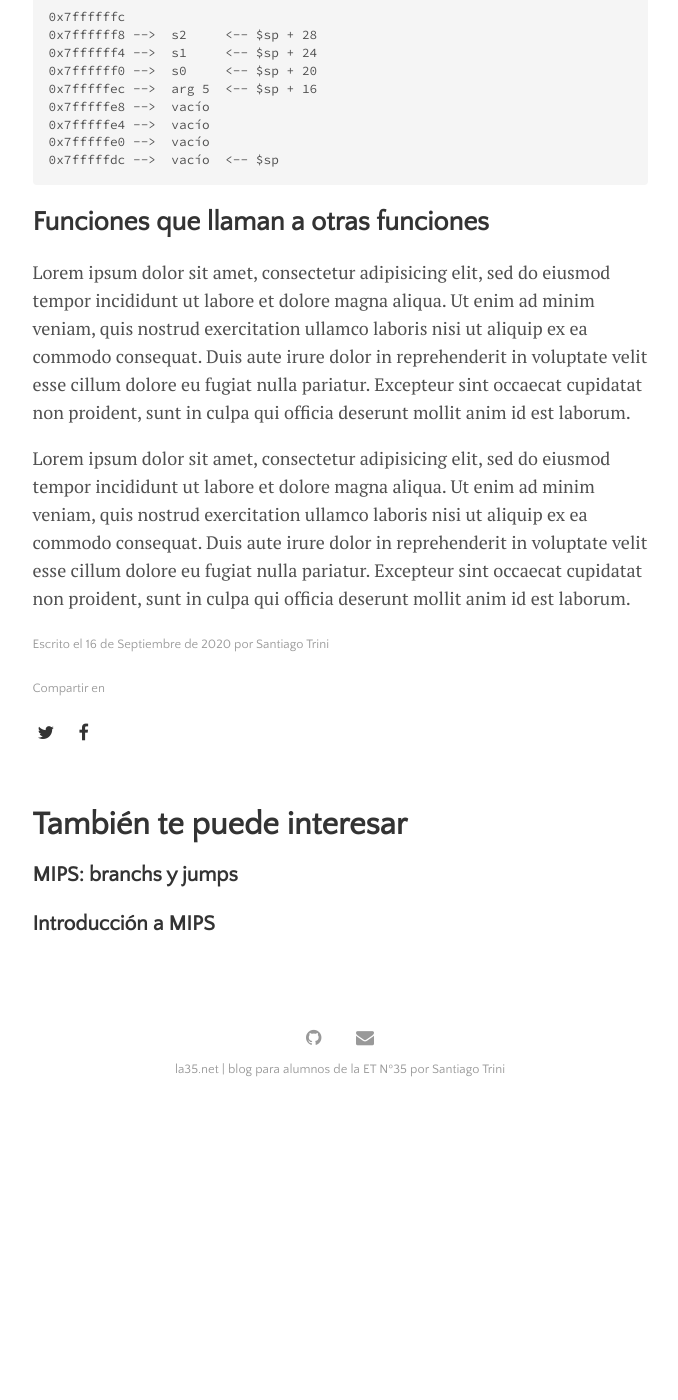
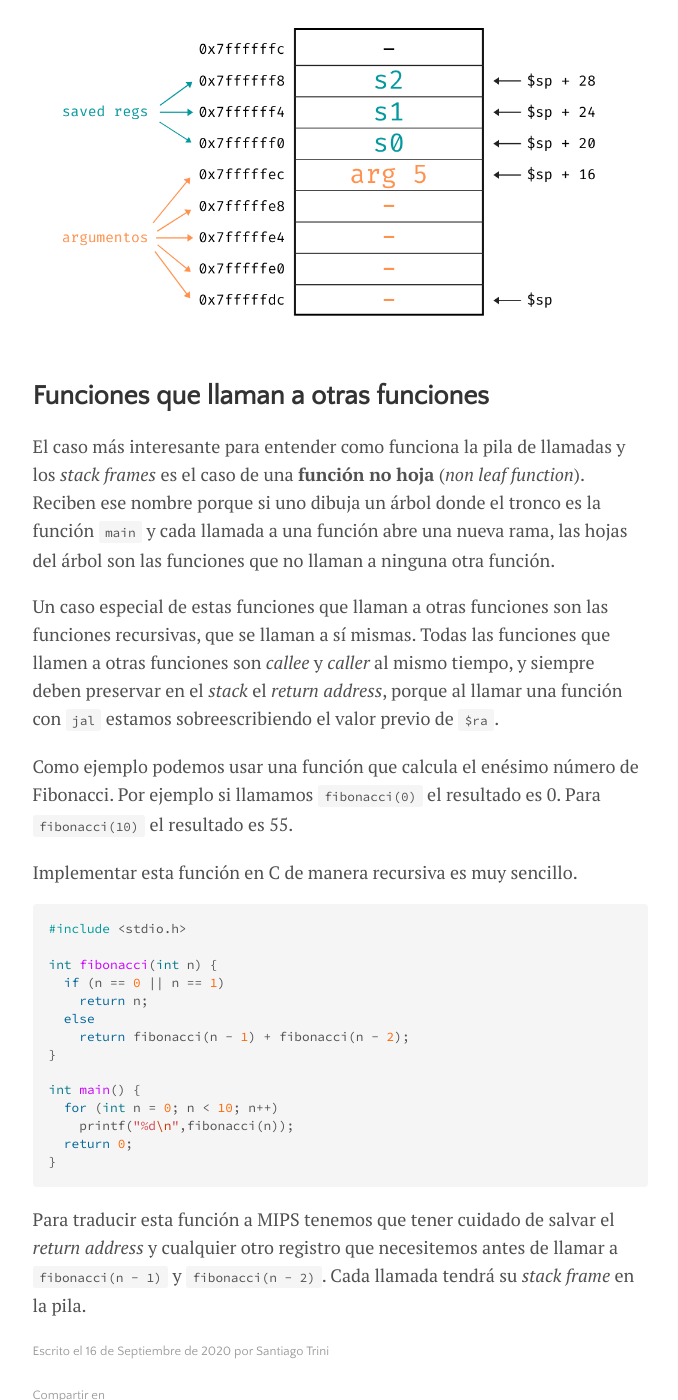
Before and after one commit to la35/la35.github.io, a Jekyll site: the page built from _posts/2020-09-16-mips-funciones.md, in a window 1280 px wide and 1400 px high, scrolled down 9394 px. Shown: the whole window, without its empty margins (300-978 px from the left). Built offline with Jekyll 4.4.1, drawn with Linux system fonts in a browser that asks for light colours; before the commit the page ends 10509 px from its top, so only the background shows below that.

Commit message:
actualiza post

````diff
--- a/_posts/2020-09-16-mips-funciones.md
+++ b/_posts/2020-09-16-mips-funciones.md
@@ -281,20 +281,33 @@ jr          $ra             # return
 
 El _stack frame_ de la función `argumentos`, suponiendo que el _stack pointer_ tuviera el valor de 0x7ffffffc al iniciar el programa sería el siguiente. Noten que estamos guardando `$s0`, `$s1` y `$s2` aunque no pasaría nada si no lo hacemos, pero habíamos acordado en nuestra convención de llamada que el _callee_ siempre tiene que preservar los _saved registers_ si los utiliza.
 
-```
-0x7ffffffc
-0x7ffffff8 -->  s2     <-- $sp + 28
-0x7ffffff4 -->  s1     <-- $sp + 24
-0x7ffffff0 -->  s0     <-- $sp + 20
-0x7fffffec -->  arg 5  <-- $sp + 16
-0x7fffffe8 -->  vacío
-0x7fffffe4 -->  vacío
-0x7fffffe0 -->  vacío
-0x7fffffdc -->  vacío  <-- $sp
-```
+![stack frame](../assets/img/mips-funciones/stack-frame-2.png){:.zoom}
 
 ## Funciones que llaman a otras funciones
 
-Lorem ipsum dolor sit amet, consectetur adipisicing elit, sed do eiusmod tempor incididunt ut labore et dolore magna aliqua. Ut enim ad minim veniam, quis nostrud exercitation ullamco laboris nisi ut aliquip ex ea commodo consequat. Duis aute irure dolor in reprehenderit in voluptate velit esse cillum dolore eu fugiat nulla pariatur. Excepteur sint occaecat cupidatat non proident, sunt in culpa qui officia deserunt mollit anim id est laborum.
+El caso más interesante para entender como funciona la pila de llamadas y los _stack frames_ es el caso de una **función no hoja** (_non leaf function_). Reciben ese nombre porque si uno dibuja un árbol donde el tronco es la función `main` y cada llamada a una función abre una nueva rama, las hojas del árbol son las funciones que no llaman a ninguna otra función.
 
-Lorem ipsum dolor sit amet, consectetur adipisicing elit, sed do eiusmod tempor incididunt ut labore et dolore magna aliqua. Ut enim ad minim veniam, quis nostrud exercitation ullamco laboris nisi ut aliquip ex ea commodo consequat. Duis aute irure dolor in reprehenderit in voluptate velit esse cillum dolore eu fugiat nulla pariatur. Excepteur sint occaecat cupidatat non proident, sunt in culpa qui officia deserunt mollit anim id est laborum.
+Un caso especial de estas funciones que llaman a otras funciones son las funciones recursivas, que se llaman a sí mismas. Todas las funciones que llamen a otras funciones son _callee_ y _caller_ al mismo tiempo, y siempre deben preservar en el _stack_ el _return address_, porque al llamar una función con `jal` estamos sobreescribiendo el valor previo de `$ra`.
+
+Como ejemplo podemos usar una función que calcula el enésimo número de Fibonacci. Por ejemplo si llamamos `fibonacci(0)` el resultado es 0. Para `fibonacci(10)` el resultado es 55.
+
+Implementar esta función en C de manera recursiva es muy sencillo.
+
+```c
+#include <stdio.h>
+
+int fibonacci(int n) {
+  if (n == 0 || n == 1)
+    return n;
+  else
+    return fibonacci(n - 1) + fibonacci(n - 2);
+}
+
+int main() {
+  for (int n = 0; n < 10; n++)
+    printf("%d\n",fibonacci(n));
+  return 0;
+}
+```
+
+Para traducir esta función a MIPS tenemos que tener cuidado de salvar el _return address_ y cualquier otro registro que necesitemos antes de llamar a `fibonacci(n - 1)` y `fibonacci(n - 2)`. Cada llamada tendrá su _stack frame_ en la pila.
````
Also changed, not shown: assets/img/mips-funciones/stack-frame-2.png (added).
